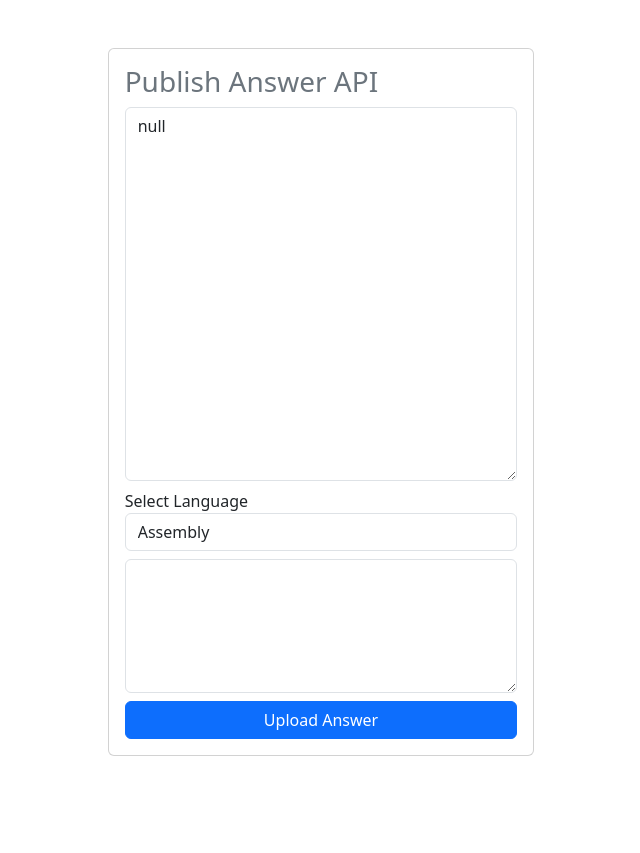
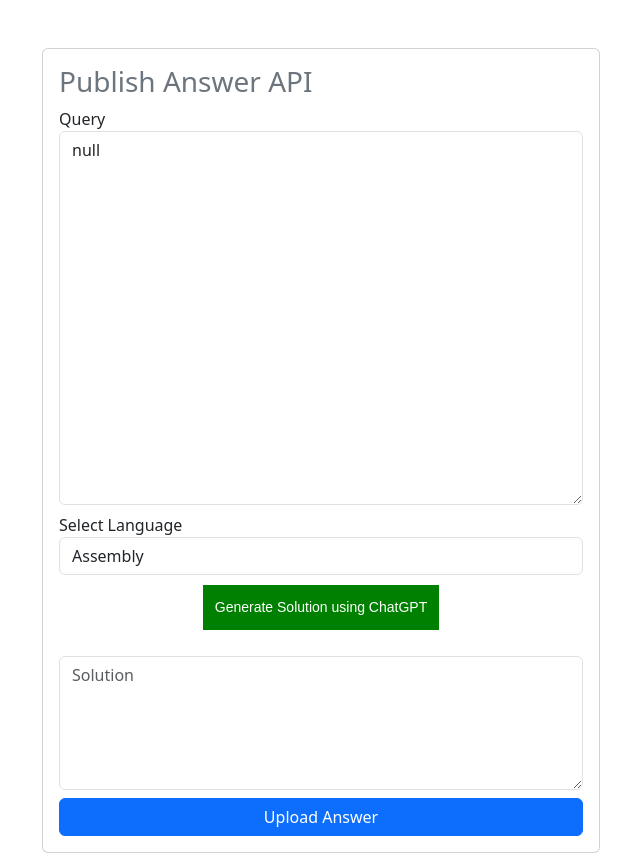
Before and after one commit to pj8912/grepper-app, a PHP site: page /upload.php in a window 1280 px wide. Shown: the whole page, without its empty margins (319-959 px from the left). Before the commit the page ends 756 px from the top, so only its background shows below. Run offline with PHP 8.4, Linux system fonts and the light colour scheme.

Commit message:
test files working, added gpt button

```diff
--- a/upload.php
+++ b/upload.php
@@ -1,16 +1,31 @@
 <!DOCTYPE html>
 <html lang="en">
+
 <head>
     <meta charset="UTF-8">
     <meta http-equiv="X-UA-Compatible" content="IE=edge">
     <meta name="viewport" content="width=device-width, initial-scale=1.0">
     <title>Publis Answer</title>
     <link href="https://cdn.jsdelivr.net/npm/bootstrap@5.3.0-alpha1/dist/css/bootstrap.min.css" rel="stylesheet" integrity="sha384-GLhlTQ8iRABdZLl6O3oVMWSktQOp6b7In1Zl3/Jr59b6EGGoI1aFkw7cmDA6j6gD" crossorigin="anonymous">
+    <style>
+        .gpt-btn {
+            color: white;
+            background: green;
+            padding: 12px;
+            font-size: 14px;
+            font-family: sans-serif;
+            border: none;
+            margin: 2px;
+            text-align: center;
+        }
+    </style>
 
 </head>
+
 <body>
 
-<div class="card card-body col-md-4 m-auto mt-5">
+    <div class="container">
+        <div class="card card-body col-md-6 m-auto mt-5 ">
 
             <p class="h3 text-secondary">
 
@@ -18,29 +33,42 @@
             </p>
 
             <div id="quer" class="mb-2">
-
+                <label>Query</label>
             </div>
 
             <div class="mb-2">
                 <label for="">Select Language</label>
                 <!-- <input type="text" name="" id="lang" placeholder="language"> -->
-<select class="form-control" id="lang"><option value="assembly">Assembly</option><option value="c">C</option><option value="css">CSS</option><option value="html">Html</option><option value="javascript">Javascript</option><option value="php">PHP</option><option value="python">Python</option><option value="shell">Shell/Bash</option><option value="sql">SQL</option><option value="whatever">Whatever</option></select>
+
+                <select class="form-control" id="lang">
+                    <option value="assembly">Assembly</option>
+                    <option value="c">C</option>
+                    <option value="css">CSS</option>
+                    <option value="html">Html</option>
+                    <option value="javascript">Javascript</option>
+                    <option value="php">PHP</option>
+                    <option value="python">Python</option>
+                    <option value="shell">Shell/Bash</option>
+                    <option value="sql">SQL</option>
+                    <option value="whatever">Whatever</option>
+                </select>
 
             </div>
 
             <div class="mb-2">
-    <textarea class="form-control" id="answer" placeholder="Answer" rows="5" cols="50">
-    </textarea>
+                <div align="center"> <button class="gpt-btn">Generate Solution using ChatGPT</button> </div>
+                <textarea class="form-control mt-4" id="answer" placeholder="Solution" rows="5" cols="30" style="height:inherit"></textarea>
             </div>
 
-<div class="d-grid gap-2">
-<button id="btn"  class="btn btn-primary" onclick="uploadAnswer()"> Upload Answer </button>
+            <div class="d-grid gap-2 ">
+                <button id="btn" class="btn btn-primary" onclick="uploadAnswer()"> Upload Answer </button>
+            </div>
+
+
 
         </div>
 
     </div>
-
-
     <script>
         const urlParams = new URLSearchParams(window.location.search);
         const pageSize = urlParams.get('qu');
@@ -55,30 +83,32 @@
         // document.getElementById('query').innerHTML = pageSize;
         document.getElementById('quer').appendChild(textarea)
 
+
+        //GREPPER TOKEN and USER ID
         const token = "YOUR_TOKEN"; // STRING
         const userId = "YOUR_ID"; //INT  not inside "" while writing integer
 
 
-    async function uploadAnswer(){
+        async function uploadAnswer() {
 
             const data = {
-    answer : document.getElementById('answer').value,
-    user_id : userId,
-    language : document.getElementById('lang').value,
-    is_private : false,
-    codeSearch:{
-        search :  document.getElementById('query').value
+                answer: document.getElementById('answer').value,
+                user_id: userId,
+                language: document.getElementById('lang').value,
+                is_private: false,
+                codeSearch: {
+                    search: document.getElementById('query').value
                 }
             };
 
+            //upload answer
             await fetch(`https://www.codegrepper.com/api/save_answer.php`, {
 
                     method: "POST",
-    headers:{
-        "Content-Type" : "application/json",
-        "x-auth-token" : token,
-        "x-auth-id" : userId
-
+                    headers: {
+                        "Content-Type": "application/json",
+                        "x-auth-token": token,
+                        "x-auth-id": userId
                     },
 
                     body: JSON.stringify(data)
@@ -97,24 +127,43 @@ return response.json();
 
                 .then((response) => {
                     console.log(response);
-    if(response.success == true){
+                    if (response.success == true) {
                         let msg = "Answer uploaded Successfully!!"
                         msg.style.fontSize = "20px";
                         msg.style.color = "green";
 
                         document.getElementById("alarmmsg").innerHTML = msg;
 
-        setTimeout(function(){
+                        setTimeout(function() {
                             document.getElementById("alarmmsg").innerHTML = '';
                         }, 3000);
                     }
+
+
                 })
                 .catch((err) => {
                     console.log(err);
                 });
 
+
+            query = decodeURIComponent(pageSize);
+            sendToDatabase(query);
+
+        }
+
+
+        async function sendToDatabase(query) {
+            await fetch('upload_db.php', {
+                    method: "POST",
+                    quer: JSON.stringify(query)
+                })
+                .then((res) => {
+                    return res.json()
+                })
+                .catch(err => console.log(err))
         }
     </script>
 
 </body>
+
 </html>
```
Also changed, not shown: create_database.php (added, +16 -0 lines), database/sql.php (added, +11 -0 lines), index.php (+13 -22 lines), test/fetch.php (added, +11 -0 lines), test/test.php (+11 -19 lines), test/test_db.php (added, +17 -0 lines), upload_db.php (added, +21 -0 lines), test/testdb.db (added), 1 other file. Lines whose indentation alone changed are shown as unchanged.
